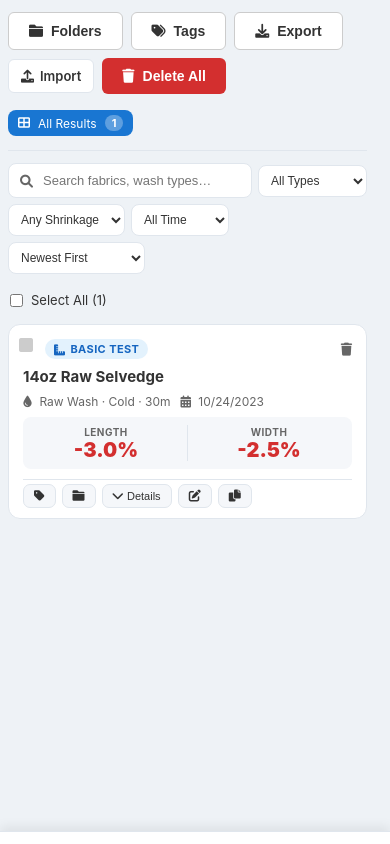
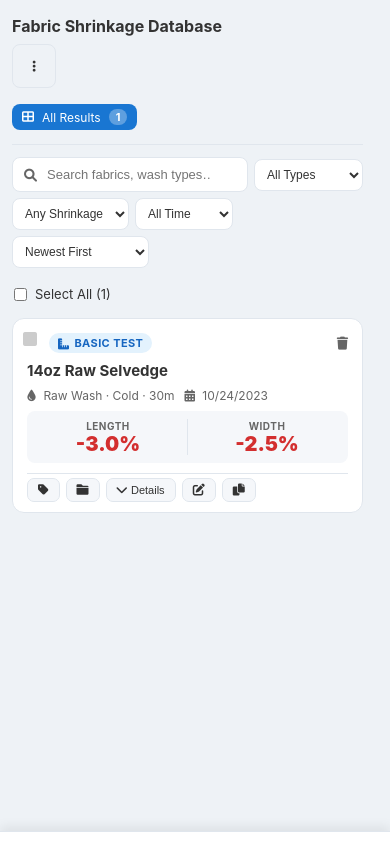
Before and after one commit to Altosonar/New-fabric-Shrinkage-Updated-6-14-back-up, a React (Vite) app: page /results in a window 390 px wide. Built offline with nearby package versions, Linux system fonts and the light colour scheme.

Commit message:
fix: mobile overflow, 4-item bottom nav with hamburger, Results header overflow menu

```diff
--- a/src/features/results/pages/ResultsPage.tsx
+++ b/src/features/results/pages/ResultsPage.tsx
@@ -447,6 +447,16 @@ export function ResultsPage() {
   const [activeSection, setActiveSection] = useState<string>('all');
   const [showFolderMgr, setShowFolderMgr] = useState(false);
   const [showTagMgr, setShowTagMgr] = useState(false);
+  const [showOverflow, setShowOverflow] = useState(false);
+  const overflowRef = useRef<HTMLDivElement>(null);
+
+  useEffect(() => {
+    const handler = (e: MouseEvent) => {
+      if (overflowRef.current && !overflowRef.current.contains(e.target as Node)) setShowOverflow(false);
+    };
+    document.addEventListener('mousedown', handler);
+    return () => document.removeEventListener('mousedown', handler);
+  }, []);
 
   useEffect(() => {
     document.body.dataset.currentView = 'results';
@@ -541,7 +551,9 @@ export function ResultsPage() {
     <div className="view-section active">
       <div className="page-header">
         <h1>Fabric Shrinkage Database</h1>
-        <div style={{ display: 'flex', gap: 8, flexWrap: 'wrap', alignItems: 'center' }}>
+        <div className="res-header-actions">
+          {/* Primary actions — always visible */}
+          <div className="res-header-secondary" style={{ display: 'contents' }}>
             <Button variant="outline" icon={<i className="fas fa-folder"></i>} onClick={() => setShowFolderMgr(true)}>Folders</Button>
             <Button variant="outline" icon={<i className="fas fa-tags"></i>} onClick={() => setShowTagMgr(true)}>Tags</Button>
             <Button variant="outline" icon={<i className="fas fa-download"></i>} onClick={handleExport}>Export</Button>
@@ -550,6 +562,40 @@ export function ResultsPage() {
               <input type="file" accept=".json" style={{ display: 'none' }} onChange={handleImport} />
             </label>
             <Button variant="danger" icon={<i className="fas fa-trash"></i>} onClick={deleteAll}>Delete All</Button>
+          </div>
+          {/* Mobile ••• overflow menu */}
+          <div className="res-overflow-menu" ref={overflowRef}>
+            <button
+              className="res-header-overflow-btn stg-btn stg-btn-outline"
+              onClick={() => setShowOverflow(v => !v)}
+              aria-label="More actions"
+              style={{ minWidth: 44, minHeight: 44, justifyContent: 'center' }}
+            >
+              <i className="fas fa-ellipsis-v"></i>
+            </button>
+            {showOverflow && (
+              <div className="res-overflow-dropdown">
+                <button className="res-overflow-item" onClick={() => { setShowFolderMgr(true); setShowOverflow(false); }}>
+                  <i className="fas fa-folder"></i> Folders
+                </button>
+                <button className="res-overflow-item" onClick={() => { setShowTagMgr(true); setShowOverflow(false); }}>
+                  <i className="fas fa-tags"></i> Tags
+                </button>
+                <div className="res-overflow-divider" />
+                <button className="res-overflow-item" onClick={() => { handleExport(); setShowOverflow(false); }}>
+                  <i className="fas fa-download"></i> Export ({settings.exportFormat.toUpperCase()})
+                </button>
+                <label className="res-overflow-item" style={{ cursor: 'pointer' }}>
+                  <i className="fas fa-upload"></i> Import JSON
+                  <input type="file" accept=".json" style={{ display: 'none' }} onChange={e => { handleImport(e); setShowOverflow(false); }} />
+                </label>
+                <div className="res-overflow-divider" />
+                <button className="res-overflow-item res-overflow-item-danger" onClick={() => { setShowOverflow(false); deleteAll(); }}>
+                  <i className="fas fa-trash"></i> Delete All
+                </button>
+              </div>
+            )}
+          </div>
         </div>
       </div>
 
--- a/src/features/shrinkage-calculator/pages/CalculatorPage.tsx
+++ b/src/features/shrinkage-calculator/pages/CalculatorPage.tsx
@@ -471,6 +471,14 @@ export function CalculatorPage() {
                 <div className="more-drawer-title">More</div>
                 <button
                   type="button"
+                  className={`more-drawer-btn ${calcMode === 'advanced' ? 'active' : ''}`}
+                  onClick={() => { setCalcMode('advanced'); setMoreOpen(false); }}
+                >
+                  <i className="fas fa-flask"></i>
+                  <span>Advanced Test</span>
+                </button>
+                <button
+                  type="button"
                   className={`more-drawer-btn ${calcMode === 'wash' ? 'active' : ''}`}
                   onClick={() => { setCalcMode('wash'); setMoreOpen(false); }}
                 >
@@ -508,7 +516,7 @@ export function CalculatorPage() {
               </div>
             </>
           )}
-          {/* 4 primary items + More button */}
+          {/* 4 primary items + Hamburger menu */}
           <div className="mobile-nav-items">
             <button
               type="button"
@@ -528,14 +536,6 @@ export function CalculatorPage() {
             </button>
             <button
               type="button"
-              className={`mobile-nav-btn ${calcMode === 'advanced' ? 'active' : ''}`}
-              onClick={() => { setCalcMode('advanced'); setMoreOpen(false); }}
-            >
-              <i className="fas fa-flask"></i>
-              <span>Advanced</span>
-            </button>
-            <button
-              type="button"
               className={`mobile-nav-btn ${calcMode === 'rollmgr' ? 'active' : ''}`}
               onClick={() => { setCalcMode('rollmgr'); setMoreOpen(false); }}
             >
@@ -544,11 +544,11 @@ export function CalculatorPage() {
             </button>
             <button
               type="button"
-              className={`mobile-nav-btn ${moreOpen || calcMode === 'results' ? 'active' : ''}`}
+              className={`mobile-nav-btn ${moreOpen || ['wash','advanced','results'].includes(calcMode) ? 'active' : ''}`}
               onClick={() => setMoreOpen(prev => !prev)}
             >
-              <i className={`fas ${moreOpen ? 'fa-times' : 'fa-ellipsis-h'}`}></i>
-              <span>More</span>
+              <i className={`fas ${moreOpen ? 'fa-times' : 'fa-bars'}`}></i>
+              <span>Menu</span>
             </button>
           </div>
         </>,
--- a/src/styles/index.css
+++ b/src/styles/index.css
@@ -38,6 +38,7 @@
 html {
   width: 100%;
   height: 100%;
+  overflow-x: hidden;
 }
 
 body {
@@ -262,22 +263,23 @@ body {
   flex-direction: column;
   align-items: center;
   justify-content: center;
-  gap: 2px;
-  padding: 6px 2px;
-  min-height: 52px;
+  gap: 3px;
+  padding: 6px 4px;
+  min-height: 56px;
+  min-width: 48px;
   border: none;
   background: var(--secondary);
-  border-radius: 8px;
+  border-radius: 10px;
   cursor: pointer;
   color: var(--text-light);
   transition: all 0.18s;
-  font-size: 10px;
+  font-size: 11px;
   font-weight: 600;
   font-family: inherit;
 }
 
 .mobile-nav-btn i {
-  font-size: 17px;
+  font-size: 20px;
   display: block;
 }
 
@@ -1836,7 +1838,8 @@ body {
     margin: 0;
     height: auto;
     min-height: 100dvh;
-    overflow: auto;
+    overflow-x: hidden;
+    overflow-y: auto;
     align-items: flex-start;
     padding-bottom: env(safe-area-inset-bottom, 0px);
   }
@@ -1882,10 +1885,13 @@ body {
 
   /* Main content — padded to clear fixed elements below */
   .main-content {
-    padding: 8px 8px 0 8px;
+    padding: 12px 12px 0 12px;
     max-height: none;
     min-height: calc(100dvh - env(safe-area-inset-bottom, 0px));
     padding-bottom: calc(140px + env(safe-area-inset-bottom, 0px));
+    overflow-x: hidden;
+    width: 100%;
+    box-sizing: border-box;
   }
 
   /* Hide empty page title */
@@ -3275,3 +3281,141 @@ body {
   .stg-danger-input-row { flex-direction: column; align-items: stretch; }
   .stg-danger-input-row .stg-btn { justify-content: center; }
 }
+
+/* ═══════════════════════════════════════════════════════════════════════════════
+   MOBILE OVERFLOW FIXES & RESULTS HEADER OVERFLOW MENU
+   ═══════════════════════════════════════════════════════════════════════════════ */
+
+/* ── Results header overflow menu (•••) ─────────────────────────────────────── */
+.res-header-actions {
+  display: flex;
+  gap: 8px;
+  align-items: center;
+  flex-wrap: wrap;
+}
+/* On desktop show all buttons */
+.res-header-overflow-btn { display: none; }
+.res-header-secondary { display: contents; }
+
+/* Overflow dropdown */
+.res-overflow-menu {
+  position: relative;
+  display: inline-flex;
+}
+.res-overflow-dropdown {
+  position: absolute;
+  top: calc(100% + 6px);
+  right: 0;
+  background: var(--surface, #fff);
+  border: 1px solid var(--border-color);
+  border-radius: 12px;
+  box-shadow: 0 8px 28px rgba(0,0,0,0.15);
+  z-index: 300;
+  min-width: 190px;
+  overflow: hidden;
+}
+.res-overflow-item {
+  display: flex;
+  align-items: center;
+  gap: 10px;
+  padding: 12px 16px;
+  font-size: 13px;
+  font-weight: 600;
+  cursor: pointer;
+  border: none;
+  background: none;
+  width: 100%;
+  text-align: left;
+  color: var(--text-main);
+  font-family: inherit;
+  transition: background 0.12s;
+}
+.res-overflow-item:hover { background: var(--secondary); }
+.res-overflow-item-danger { color: var(--danger); }
+.res-overflow-item-danger:hover { background: var(--danger-light); }
+.res-overflow-item i { width: 16px; text-align: center; }
+.res-overflow-divider { height: 1px; background: var(--border-color); margin: 4px 0; }
+
+@media screen and (max-width: 768px) {
+  /* On mobile hide individual buttons, show ••• button */
+  .res-header-secondary { display: none !important; }
+  .res-header-overflow-btn { display: inline-flex !important; }
+
+  /* Settings layout overflow fix */
+  .stg-layout {
+    overflow-x: hidden;
+    width: 100%;
+  }
+  .stg-tab-content {
+    overflow-x: hidden;
+    width: 100%;
+    min-width: 0;
+  }
+  .stg-section {
+    overflow: hidden;
+    width: 100%;
+    box-sizing: border-box;
+  }
+  .stg-toggle-wrap {
+    flex-wrap: wrap;
+    gap: 6px;
+  }
+  .stg-toggle-label {
+    font-size: 12px;
+  }
+  .stg-select {
+    min-width: unset;
+    width: 100%;
+    max-width: 100%;
+    box-sizing: border-box;
+  }
+  .stg-number-input {
+    width: 70px;
+  }
+  .stg-preview-box {
+    width: 100%;
+    box-sizing: border-box;
+    overflow: hidden;
+  }
+
+  /* Results page mobile layout */
+  .res-layout {
+    overflow-x: hidden;
+    width: 100%;
+  }
+  .res-main {
+    overflow-x: hidden;
+    min-width: 0;
+    width: 100%;
+  }
+  .res-filter-bar {
+    overflow: hidden;
+  }
+  .res-grid {
+    overflow-x: hidden;
+  }
+  .res-card {
+    overflow: hidden;
+    width: 100%;
+    box-sizing: border-box;
+  }
+  .res-detail-table-wrap {
+    max-width: 100%;
+    overflow-x: auto;
+  }
+
+  /* Results page header: stack h1 and actions vertically */
+  .page-header {
+    display: flex;
+    flex-direction: column;
+    align-items: flex-start;
+    gap: 8px;
+  }
+  .page-header h1 {
+    font-size: 16px !important;
+    display: block !important;
+  }
+  .res-header-actions {
+    width: 100%;
+  }
+}
```
Lines whose indentation alone changed are shown as unchanged.
